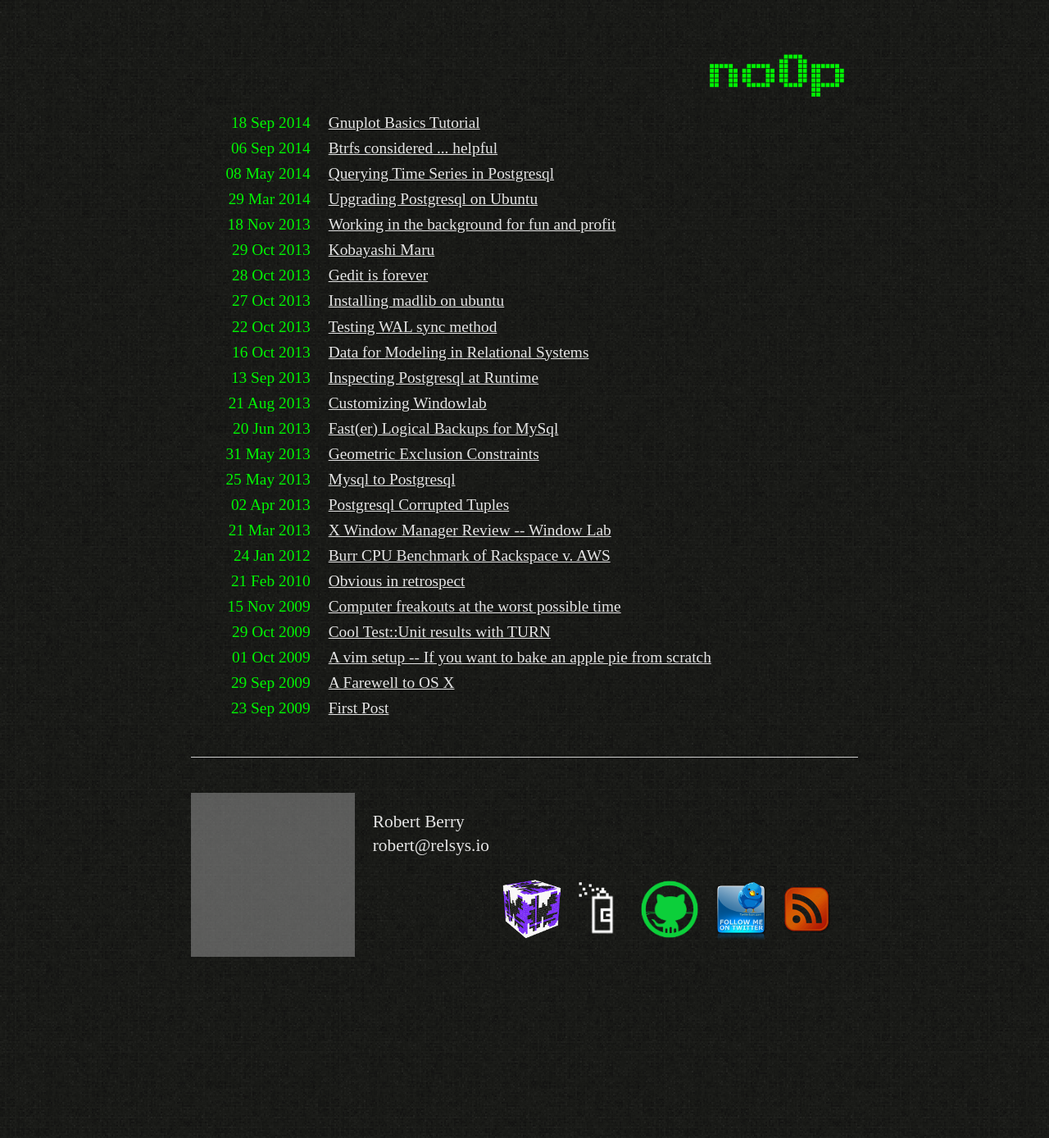
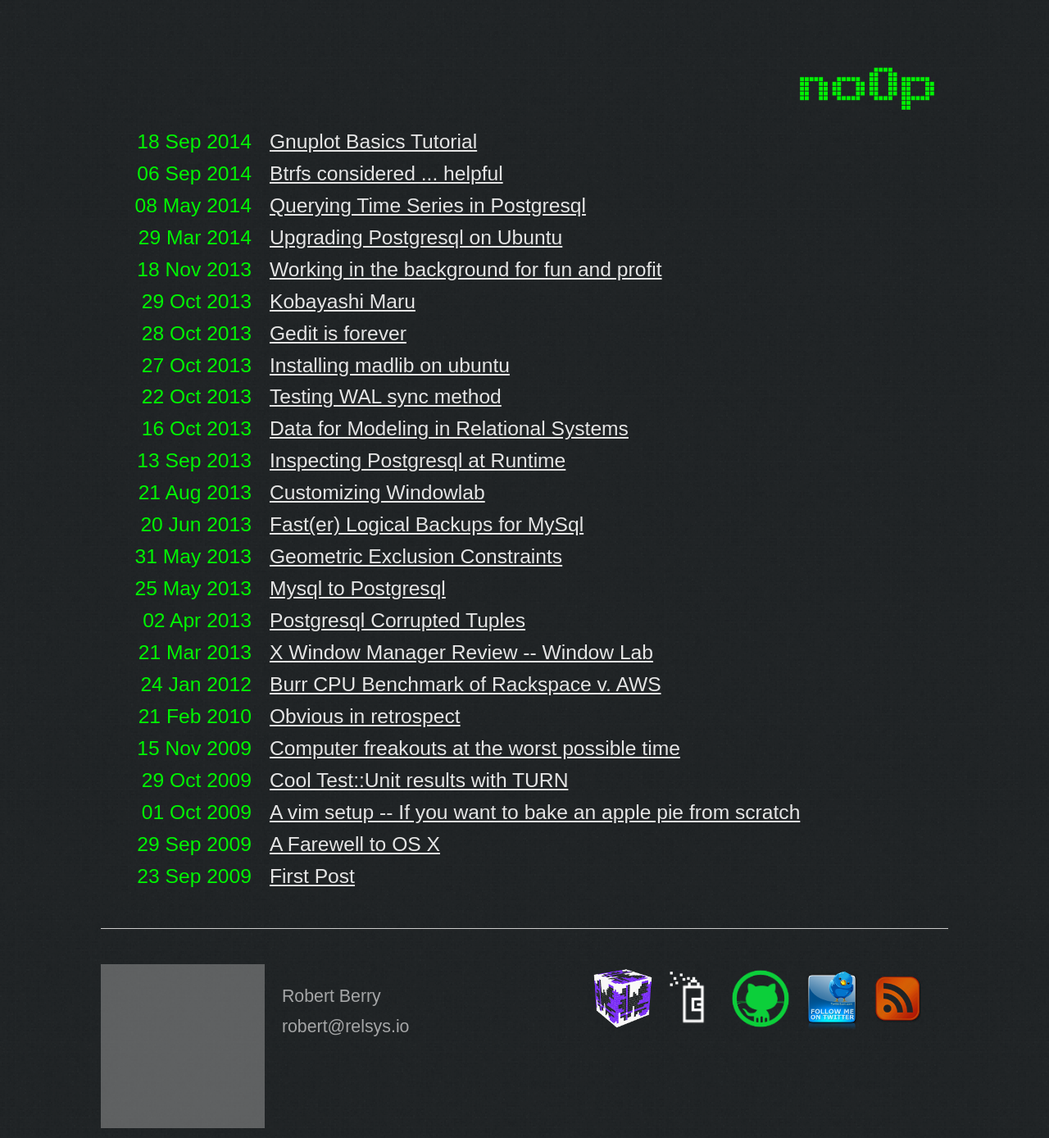
Before and after one commit to no0p/no0p.github.io, a Jekyll site: the page built from index.html, in a window 1280 px wide. Shown: the whole page at 82% size. Built offline with Jekyll 4.4.1, drawn with Linux system fonts in a browser that asks for light colours; Markdown is read by kramdown in place of the engine named in the settings; before the commit the page ends 1175 px from its top, so only the background shows below that; grey boxes are pictures that could not be loaded.

Commit message:
readability research

```diff
--- a/css/screen.css
+++ b/css/screen.css
@@ -21,15 +21,16 @@ img.imagedropshadow { border: solid 1px #CCC; -moz-box-shadow: 1px 1px 5px #999;
 
 body {
   background: #FFFFFF url(/images/wild_olivia.png);
-  font-family: 'Georgia', 'DejaVu Serif', 'Times', 'Times New Roman', serif
-	color: #e5e5e5;
-	font-size: 110%;
+  font-family: Ubuntu, Arial, Tahoma;
+	color: #a5a6a7;
+	font-size: 140%;
   text-align: center;
 }
 
 p {
-  color: #e5e5e5;
+  color: #a5a6a7;
 }
+
 h1 {
 	font-size: 160%;
 	color: #e5e5e5;
```
Also changed, not shown: images/wild_olivia.png.
